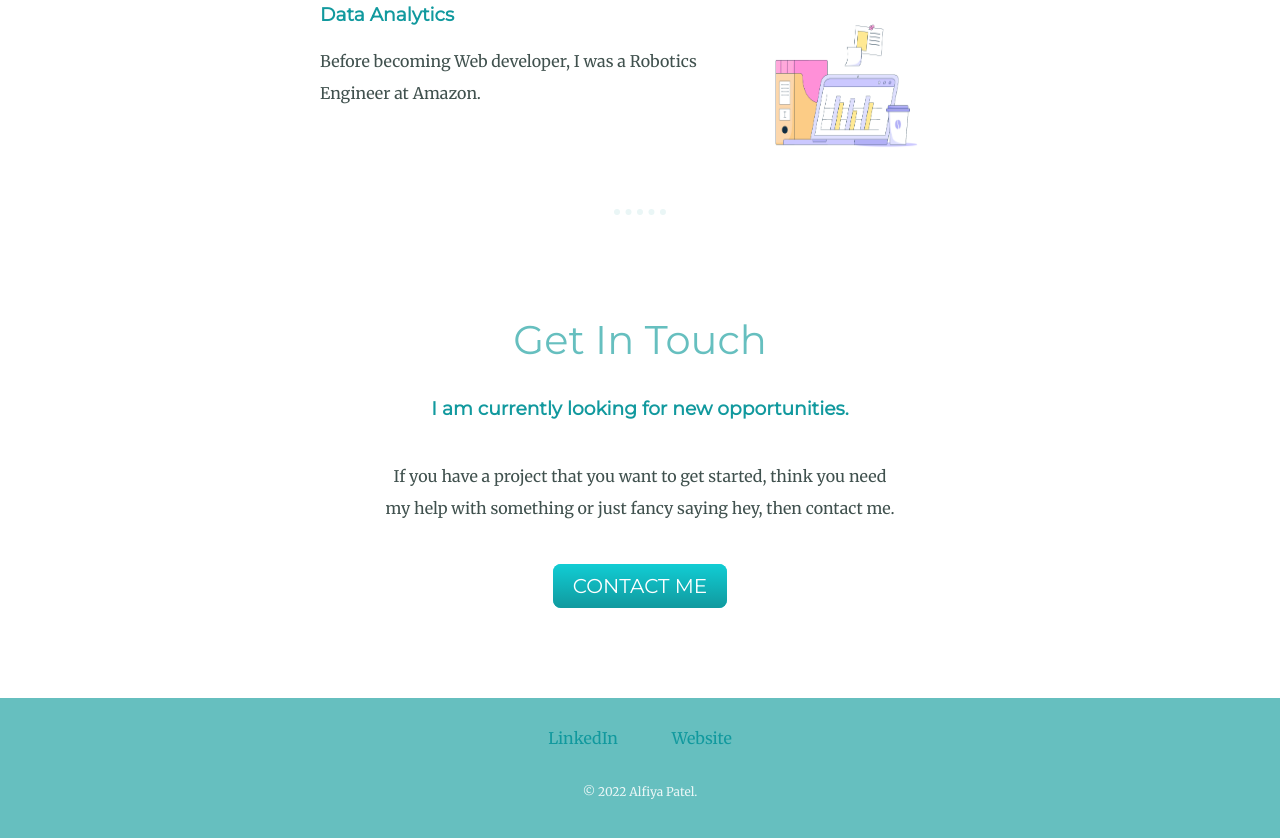
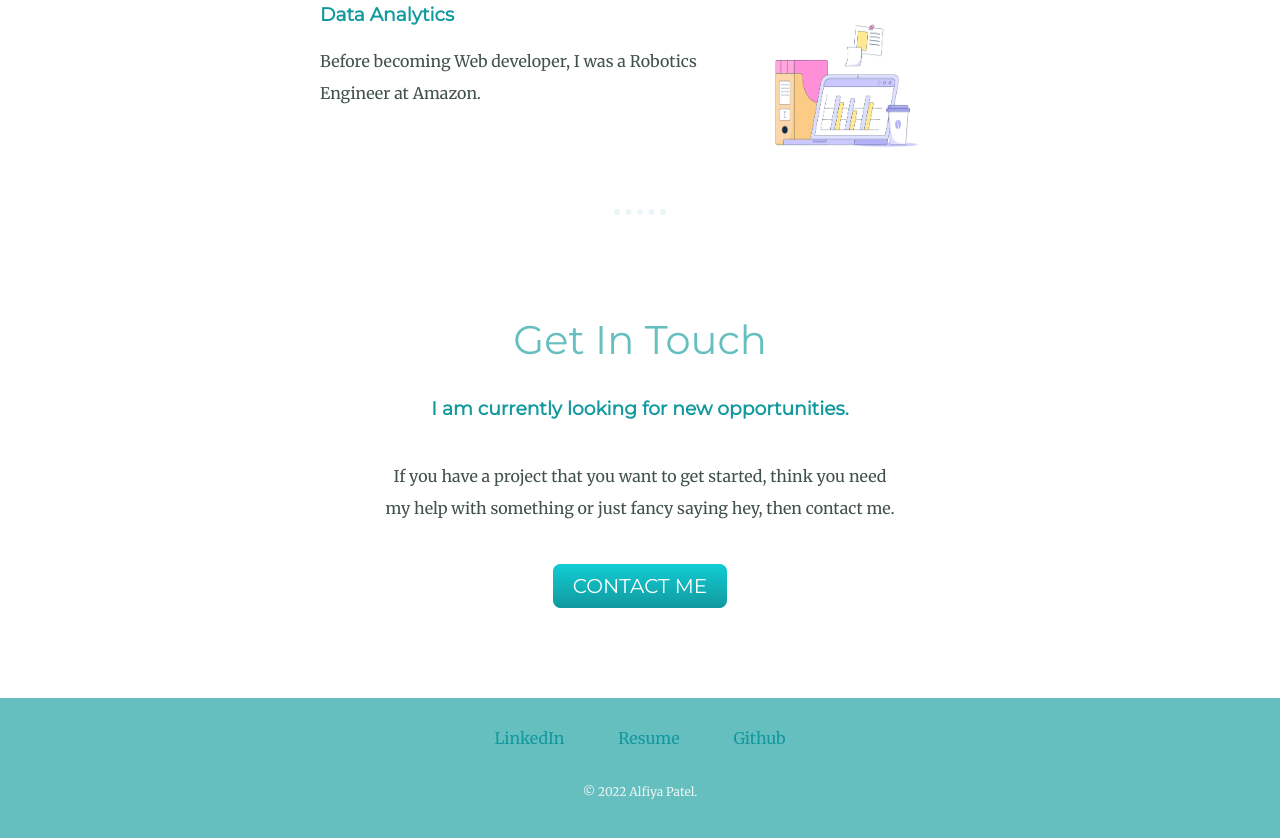
Before and after one commit to alfiyapatel92/My-Personal-site, a plain HTML site: page index.html in a window 1280 px wide. Shown: the part 1879-2717 px from the top of the page. Drawn offline with Linux system fonts and the light colour scheme.

Commit message:
Update index.html

```diff
--- a/index.html
+++ b/index.html
@@ -53,7 +53,8 @@
   </div>
   <div class="bottom-container">
     <a class="footer-link" href="https://www.linkedin.com/in/alfiya-patel/">LinkedIn</a>
-    <a class="footer-link-two" href="https://alfiyapatel92.github.io/cv/">Website</a>
+    <a class="footer-link-two" href="https://www.linkedin.com/in/alfiya-patel">Resume</a>
+    <a class="footer-link-two" href="https://github.com/alfiyapatel92/">Github</a>
     <p class ="credential">© 2022 Alfiya Patel.</p>
   </div>
 
```
